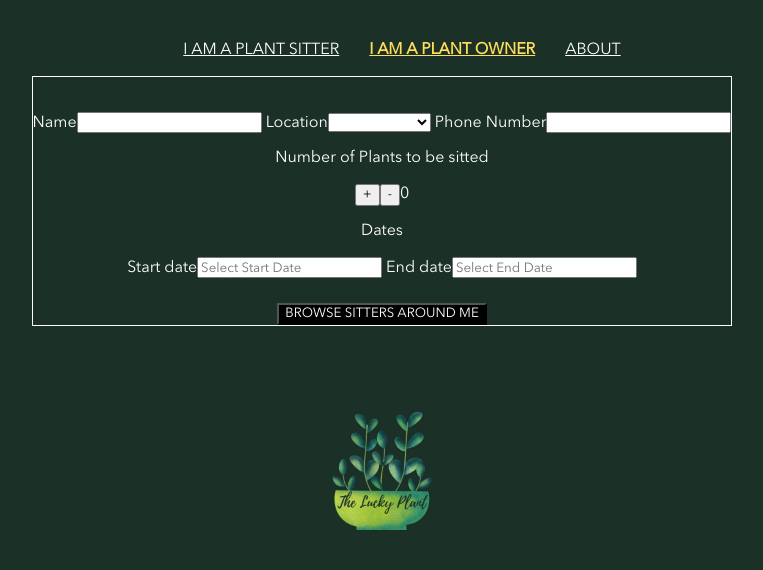
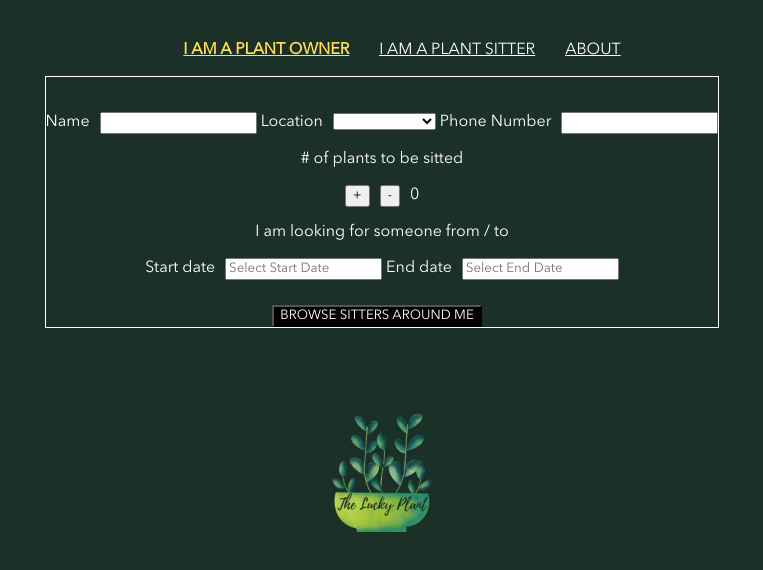
Before and after one commit to juliestamenic/julie-mvp, a React (Create React App) app: page /plant-owner in a window 1280 px wide. Shown: the top 570 px of the page, without its empty margins (283-1046 px from the left). Built offline with nearby package versions, Linux system fonts and the light colour scheme.

Commit message:
Final changes in design

```diff
--- a/src/App.css
+++ b/src/App.css
@@ -42,12 +42,12 @@ span::before { content: '\A'; white-space: pre; }
 
 
 .filteredResults {
-  list-style-type: none;
+  list-style-position:inside;
   border: lightcoral 2px;
 }
 
 #Results {
     display:inline-block;
     border:2px solid white;
-    padding:20px;
+    padding: 25px;
 }
--- a/src/App.js
+++ b/src/App.js
@@ -38,11 +38,11 @@ function App() {
   const history = useHistory();
 
 
-  // to get the data from PO form
+  // to get the datas from PO form
   function addOwner(ownerData) {
-    let newOwners = [...owners, ownerData];
-    setOwners(newOwners)
-    setOwner(ownerData);
+    // let newOwners = [...owners, ownerData];
+    // setOwners(newOwners)
+    // setOwner(ownerData);
     setMe(ownerData);
     setUsers(initialSitters)
     //console.log(`Owner Data from APP component:  ${ownerData.locationOwner} ${ownerData.nameOwner}${ownerData.phoneOwner} ${ownerData.plantsOwner} ${ownerData.startDateOwner} ${ownerData.endDateOwner}`)
@@ -54,15 +54,11 @@ function App() {
   // to get data from PS form
   function addSitter(sitterData) {
     // console.log(sitterData, "In App JS OK ")
-    let newSitters = [...sitters, sitterData]; // no need
-    setSitter(sitterData);  // no need
-    setSitters(newSitters)  // no need
+    // let newSitters = [...sitters, sitterData]; // no need
+    // setSitter(sitterData);  // no need
+    // setSitters(newSitters)  // no need
     setMe(sitterData);
     setUsers(initialOwners)
-    // let newSitter = {nameSitter: sitterData.nameSitter, locationSitter: sitterData.locationSitter}
-    // setSitters(sitters => [...sitters, newSitter])
-    // history.push('/plant-sitting-requests');
-    //console.log(`Sitter Data from APP component: ${sitterData.locationSitter} ${sitterData.nameSitter}  ${sitterData.startDateSitter} ${sitterData.endDateSitter}`)
     history.push('/plant-sitting-results');
   }
 
--- a/src/components/BasicFormInfo.js
+++ b/src/components/BasicFormInfo.js
@@ -9,7 +9,7 @@ const BasicInfoForm = ({name, handleChange, location , phone }) => (
             value={name}
             onChange={handleChange}
             required
-            autocomplete="off"
+            autoComplete="nope"
             >
             </input>
           </label>
@@ -34,7 +34,7 @@ const BasicInfoForm = ({name, handleChange, location , phone }) => (
             value={phone}
             onChange={handleChange}
             required
-            autocomplete="off"
+            autoComplete="nope"
             >
             </input>
           </label>
--- a/src/components/Calendar.js
+++ b/src/components/Calendar.js
@@ -6,7 +6,7 @@ import "react-datepicker/dist/react-datepicker.css";
 
 const Calendar = ({ startDate, endDate, handleChangeDates }) => (
 
-  <div> <p> Dates </p>
+  <div> <p> I am looking for someone from / to </p>
     <label> Start date
     <DatePicker
       name = "startDate"
--- a/src/components/CalendarSitter.js
+++ b/src/components/CalendarSitter.js
@@ -6,7 +6,7 @@ import "react-datepicker/dist/react-datepicker.css";
 
 const CalendarSitter = ({ startDate, endDate, handleChangeDates }) => (
 
-  <div> <p> Unavailabilities* </p>
+  <div> <p> Unavailabilities </p>
     <label> Start
     <DatePicker
       name = "startDate"
--- a/src/components/Navbar.js
+++ b/src/components/Navbar.js
@@ -10,9 +10,8 @@ function Navbar() {
     return (
         <nav className="Navbar">
             <ul>
-
+                <li><NavLink to="/plant-owner" activeClassName="selected" className="navLink">I am a Plant Owner</NavLink></li>
                 <li><NavLink to="/plant-sitter" activeClassName="selected" className="navLink">I am a Plant Sitter</NavLink></li>
-                <li><NavLink to="/plant-owner" activeClassName="selected" className="navLink">I am a Plant Owner</NavLink></li>
                 <li><NavLink to="/" exact activeClassName="selected" className="navLink" >About</NavLink></li>
                 {/* <li><NavLink to="/test" activeClassName="selected">test</NavLink></li> */}
             </ul>
--- a/src/components/PlantOwnerForm.js
+++ b/src/components/PlantOwnerForm.js
@@ -92,7 +92,7 @@ function handleChangeDates(date, name) {
             phone={phone}
           />
 
-          <label> <p> Number of Plants to be sitted</p>
+          <label> <p> # of plants to be sitted</p>
             <button onClick={addPlant}> + </button>
             <button onClick={removePlant}> - </button>
             {plants}
--- a/src/components/PlantSittingResults.js
+++ b/src/components/PlantSittingResults.js
@@ -20,6 +20,7 @@ function PlantSittingResults({ me, users }){
                 key={ `${user}-${i}`}
                 onClick={ (e) => popUserData(e, user)} >
                 {user.name}
+                <p>👋</p>
               </li>
             ))
           }
--- a/src/index.css
+++ b/src/index.css
@@ -15,10 +15,21 @@ body {
 
 button {
   font-family: Avenir;
+  margin-right: 10px;
 }
 
 ::placeholder {
   font-family: Avenir;
+}
+
+input {
+  font-family: Avenir;
+  margin-left: 10px;
+}
+
+select {
+  font-family: Avenir;
+  margin-left: 10px;
 }
 
 code {
```
Also changed, not shown: 1 other file (tests, documents, lock files or other folders).
